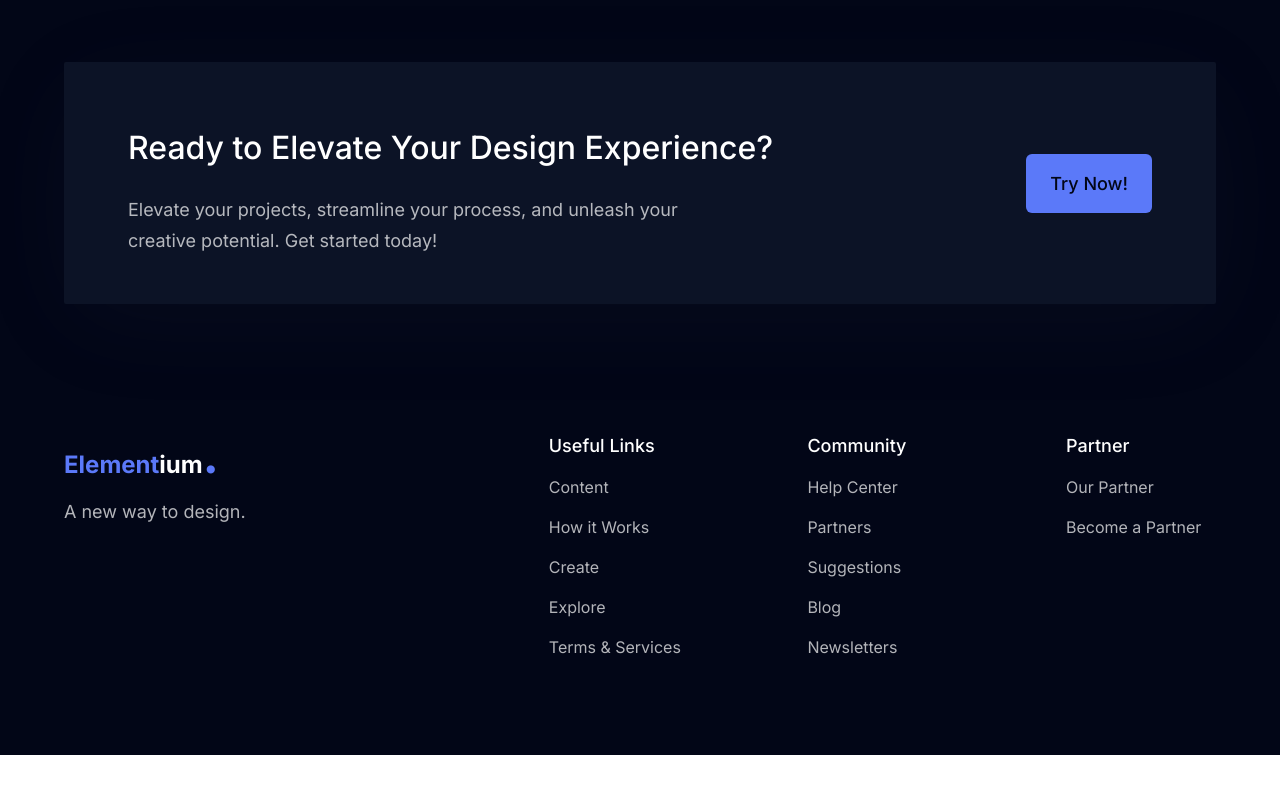
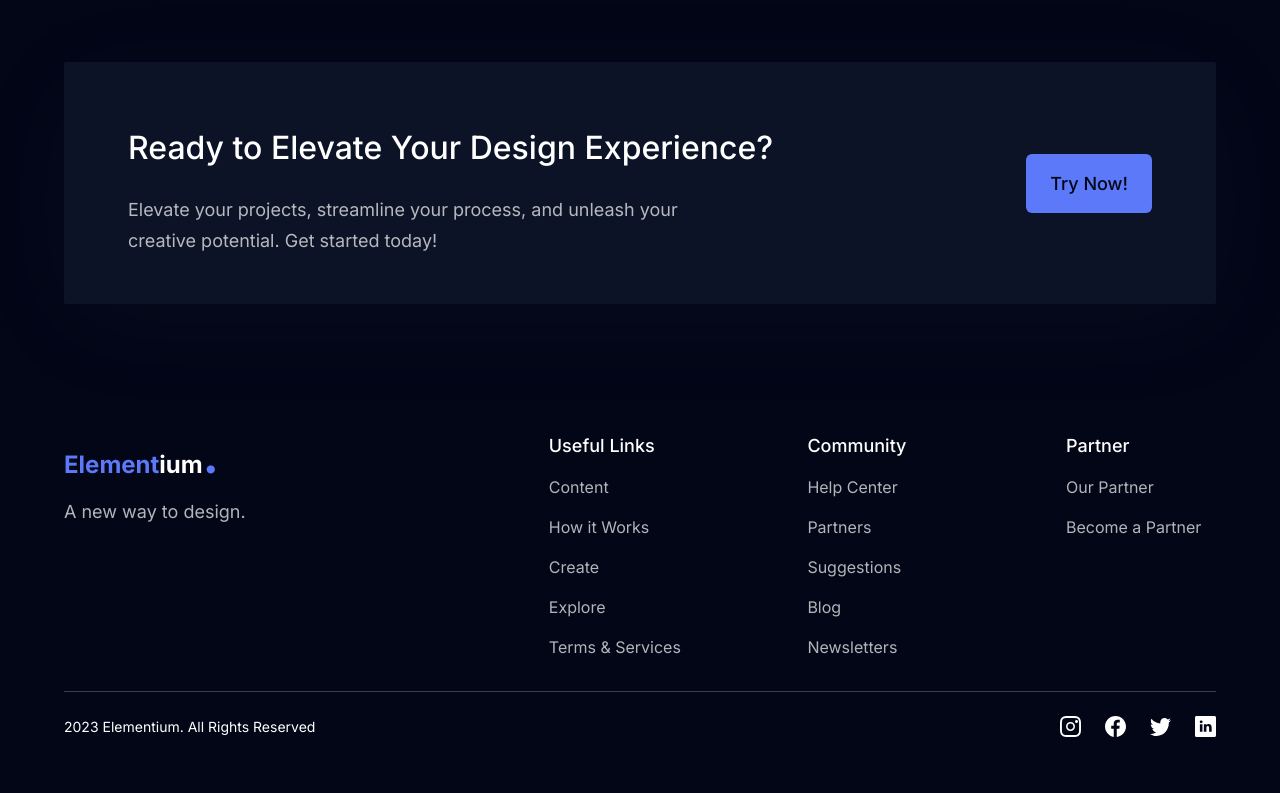
Before and after one commit to marykasp/elementium-website, a React (Vite) app: page / in a window 1280 px wide. Shown: the part 4166-4959 px from the top of the page. Before the commit the page ends 4921 px from the top, so only its background shows below. Built offline with nearby package versions, Linux system fonts and the light colour scheme.

Commit message:
style: copyright and social media section

```diff
--- a/src/components/Footer.jsx
+++ b/src/components/Footer.jsx
@@ -36,6 +36,23 @@
           ))}
         </div>
       </div>
+      <div className="flex w-full justify-between items-center md:flex-row flex-col pt-6 border-t-[1px] border-t-[#3f3e45]">
+        <p className="font-normal text-center font-poppins text-white text-[14px] leading-[20px]">
+          2023 Elementium. All Rights Reserved
+        </p>
+        <div className="flex md:mt-0 mt-6">
+          {socialMedia.map((social, idx) => (
+            <img
+              src={social.icon}
+              alt={social.id}
+              key={social.id}
+              className={`w-[21px] h-[21px] cursor-pointer object-contain ${
+                idx !== socialMedia.length - 1 ? "mr-6" : "mr-0"
+              }`}
+            />
+          ))}
+        </div>
+      </div>
     </section>
   );
 };
```
